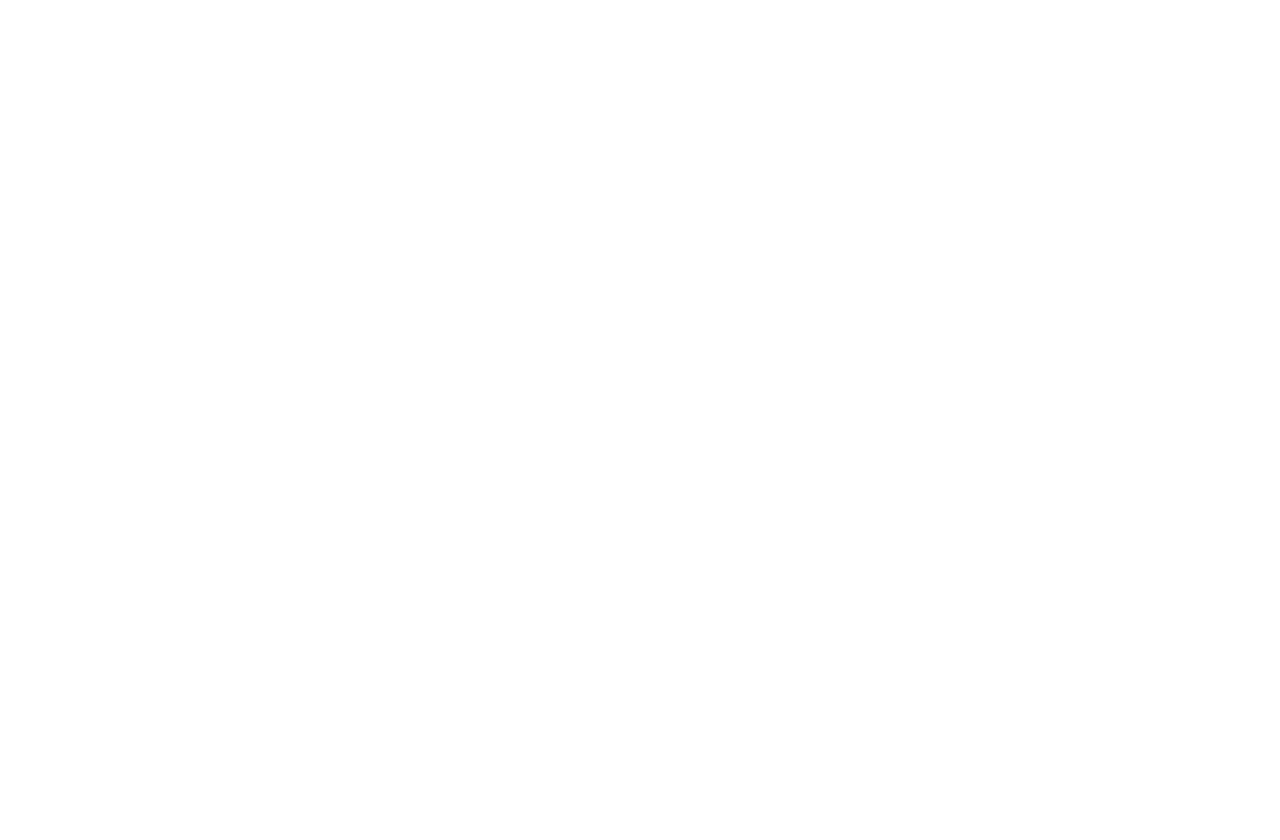
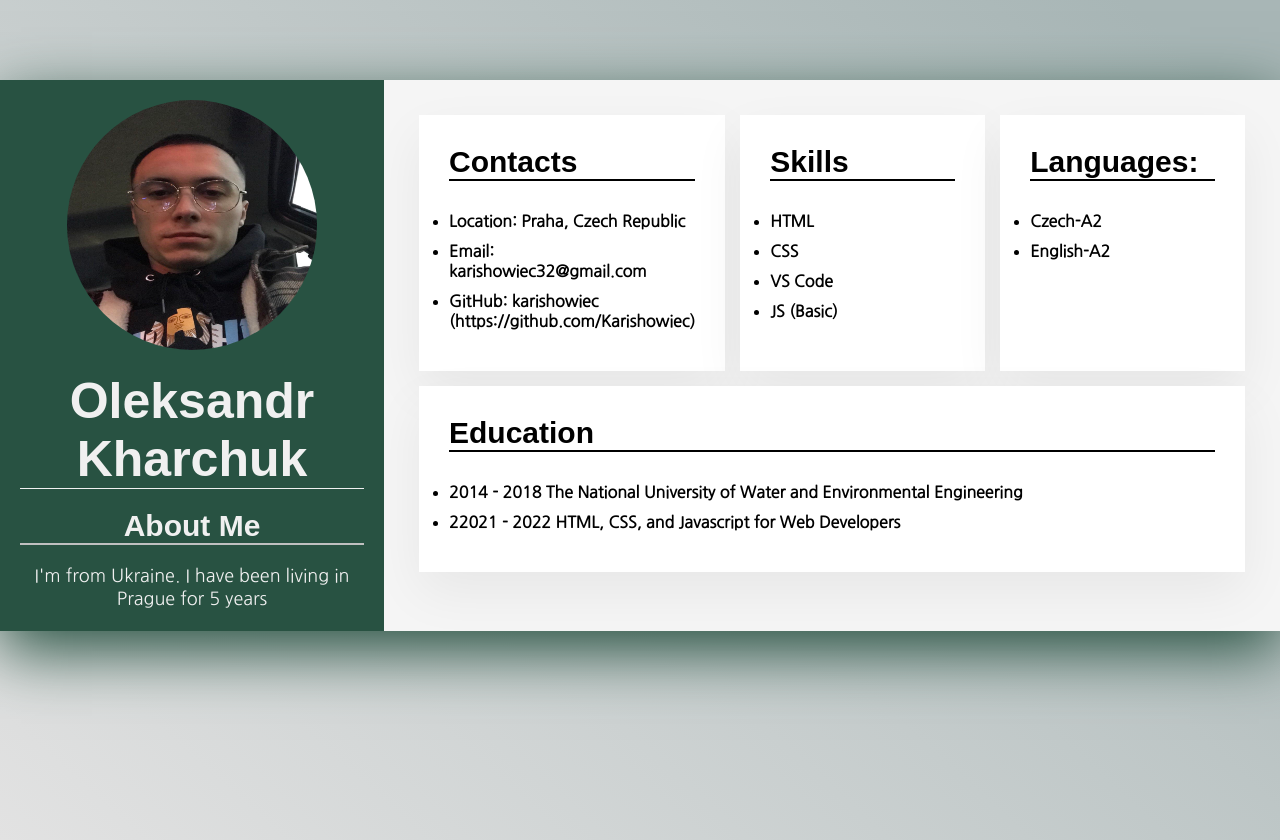
Before and after one commit to Karishowiec/rsschool-cv, a plain HTML site: page index.html in a window 1280 px wide. Before the commit the page ends 800 px from the top, so only its background shows below. Drawn offline with Linux system fonts and the light colour scheme; a web font is replaced by a local one.

Commit message:
feat: add new file

```diff
--- /dev/null
+++ b/css/style.css
@@ -0,0 +1,172 @@
+* {
+    margin: 0;
+    padding: 0;
+  }
+  *,
+  *::before,
+  *::after {
+    box-sizing: inherit;
+  }
+  h3 {
+    font-size: 3rem;
+    font-family: 'Smooch Sans', sans-serif;
+  }
+
+  html {
+    box-sizing: border-box;
+    font-size: 62.5%;
+    /* 1rem = 10px */
+  }
+
+  body {
+    font-family: sans-serif;
+    background: rgb(168, 182, 182);
+    background: linear-gradient(
+      222deg,
+      rgba(168, 182, 182, 1) 7%,
+      rgba(226, 226, 226, 1) 100%
+    );
+    background-size: cover;
+    background-repeat: no-repeat;
+    min-height: 95vh;
+  }
+
+  .container {
+    max-width: 130rem;
+    margin: 8rem auto;
+    background-color: #fff;
+    box-shadow: 0 2rem 6rem #285242;
+    min-height: 50rem;
+  }
+  .container__wrapper {
+    display: flex;
+  }
+
+  .profile {
+    background-color: #285242;
+    flex: 0 0 30%;
+    text-align: center;
+  }
+  .profile__photo {
+    margin: 2rem;
+  }
+  .profile__photo-img {
+    width: 25rem;
+    height: 25rem;
+    border-radius: 50%;
+  }
+  .profile__name {
+    font-family: 'Smooch Sans', sans-serif;
+    font-size: 2.5rem;
+    text-align: center;
+    color: #f0f0f0;
+    border-bottom: 1px solid #f0f0f0;
+    margin: 2rem;
+  }
+  .profile__about-title {
+    font-family: 'Smooch Sans', sans-serif;
+    font-size: 2rem;
+    text-align: center;
+    color: #f0f0f0;
+    border-bottom: 2px solid #c0c0c0;
+    margin: 2rem 2rem;
+  }
+
+  .profile__about-text {
+    font-family: 'Nanum Gothic', sans-serif;
+    font-size: 1.8rem;
+    color: #f0f0f0;
+    margin: 1rem 2rem 2rem;
+  }
+
+  .information {
+    background-color: #f5f5f5;
+    flex: 1;
+  }
+
+  .info {
+    display: grid;
+    grid-template-columns: repeat(3, 1fr);
+    grid-template-rows: min-content, min-content;
+    padding: 3.5rem;
+    gap: 1.5rem;
+  }
+
+  .info__contacts {
+    background-color: #fff;
+    box-shadow: 0 2rem 5rem rgba(0, 0, 0, 0.06);
+    padding: 3rem;
+  }
+  .info__sub {
+    display: flex;
+    align-items: center;
+    margin-bottom: 3rem;
+    border-bottom: 2px solid #000;
+  }
+
+  .info__contacts ul {
+    list-style-type: disc;
+    margin-top: 1rem;
+  }
+
+  .info__contacts li {
+    font-family: 'Nanum Gothic', sans-serif;
+    font-size: 1.6rem;
+    font-weight: 700;
+    margin-bottom: 1rem;
+  }
+
+  .info__skills {
+    background-color: #fff;
+    box-shadow: 0 2rem 5rem rgba(0, 0, 0, 0.06);
+    padding: 3rem;
+  }
+
+  .info__skills ul {
+    list-style-type: disc;
+    margin-top: 1rem;
+  }
+
+  .info__skills li {
+    font-family: 'Nanum Gothic', sans-serif;
+    font-size: 1.6rem;
+    font-weight: 700;
+    margin-bottom: 1rem;
+  }
+
+  .info__languages {
+    background-color: #fff;
+    box-shadow: 0 2rem 5rem rgba(0, 0, 0, 0.06);
+    padding: 3rem;
+    /* flex: 0 0 80%; */
+  }
+
+  .info__languages ul {
+    list-style-type: disc;
+    margin-top: 1rem;
+  }
+
+  .info__languages li {
+    font-family: 'Nanum Gothic', sans-serif;
+    font-weight: 700;
+    font-size: 1.6rem;
+    margin-bottom: 1rem;
+  }
+
+  .info__education {
+    background-color: #fff;
+    box-shadow: 0 2rem 5rem rgba(0, 0, 0, 0.06);
+    padding: 3rem;
+    grid-column: 1 / span 3;
+  }
+  .info__education ul {
+    list-style-type: disc;
+    margin-top: 1rem;
+  }
+
+  .info__education li {
+    font-family: 'Nanum Gothic', sans-serif;
+    font-weight: 700;
+    font-size: 1.6rem;
+    margin-bottom: 1rem;
+  }
--- a/index.html
+++ b/index.html
@@ -4,9 +4,81 @@
     <meta charset="UTF-8">
     <meta http-equiv="X-UA-Compatible" content="IE=edge">
     <meta name="viewport" content="width=device-width, initial-scale=1.0">
-    <title>Document</title>
-</head>
-<body>
+    <link rel="preconnect" href="https://fonts.googleapis.com" />
+    <link rel="preconnect" href="https://fonts.gstatic.com" crossorigin />
+    <link href="https://fonts.googleapis.com/css2?family=Anonymous+Pro&family=Nanum+Gothic&family=Smooch+Sans:wght@500;700&display=swap" rel="stylesheet" />
+    <link rel="stylesheet" href="/rsschool-cv/css/style.css">
+    <title>My RS School CV</title>
+  </head>
+  <body>
+    <div class="container">
+      <div class="container__wrapper">
+        <div class="profile">
+          <div class="profile__photo">
+            <img
+              class="profile__photo-img"
+              src="/rsschool-cv/img/Profil.jpg"
+              alt="Profile photo"
+            />
+          </div>
 
-</body>
+          <div class="profile__name">
+            <h1>Oleksandr Kharchuk</h1>
+          </div>
+          <div class="profile__about-title">
+            <h2>About Me</h2>
+          </div>
+          <div class="profile__about-content">
+            <p class="profile__about-text">
+              I'm from Ukraine. I have been living in Prague for 5  years
+            </p>
+          </div>
+        </div>
+        <div class="information">
+          <section class="info">
+            <div class="info__contacts">
+              <div class="info__sub">
+                <h3>Contacts</h3>
+              </div>
+              <ul>
+                <li>Location: Praha, Czech Republic</li>
+                <li>Email: karishowiec32@gmail.com</li>
+                <li>GitHub: karishowiec (https://github.com/Karishowiec)</li>
+              </ul>
+            </div>
+            <div class="info__skills">
+              <div class="info__sub">
+                <h3>Skills</h3>
+              </div>
+
+              <ul>
+                <li>HTML</li>
+                <li>CSS</li>
+                <li>VS Code</li>
+                <li>JS (Basic)</li>
+              </ul>
+            </div>
+            <div class="info__languages">
+              <div class="info__sub">
+                <h3>Languages:</h3>
+              </div>
+
+              <ul>
+                <li>Czech-A2</li>
+                <li>English-A2</li>
+              </ul>
+            </div>
+            <div class="info__education">
+              <div class="info__sub">
+                <h3>Education</h3>
+              </div>
+
+              <ul>
+              <li>2014 - 2018 The National University of Water and Environmental Engineering</li>
+              <li>22021 - 2022 HTML, CSS, and Javascript for Web Developers</li>
+              </ul>
+            </div>
+          </section>
+        </div>
+  </body>
 </html>
```
Also changed, not shown: img/Profil.jpg (added), style.css (added).
